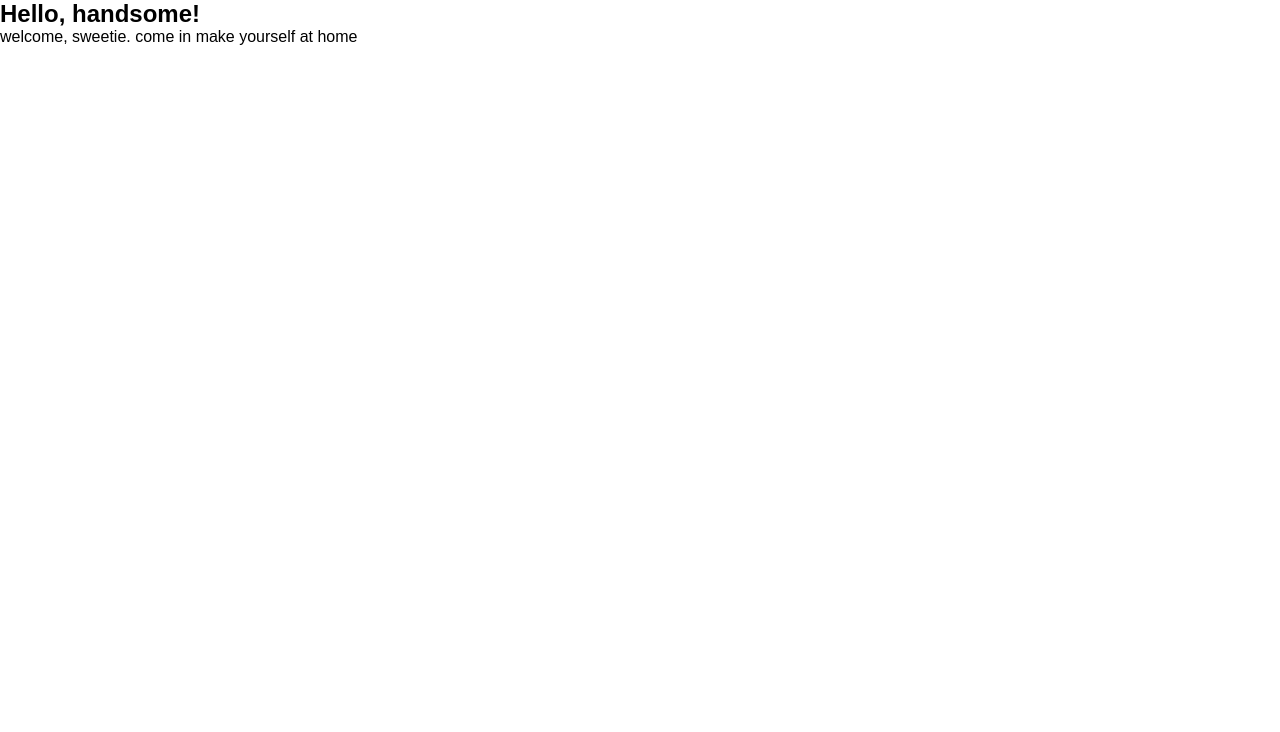
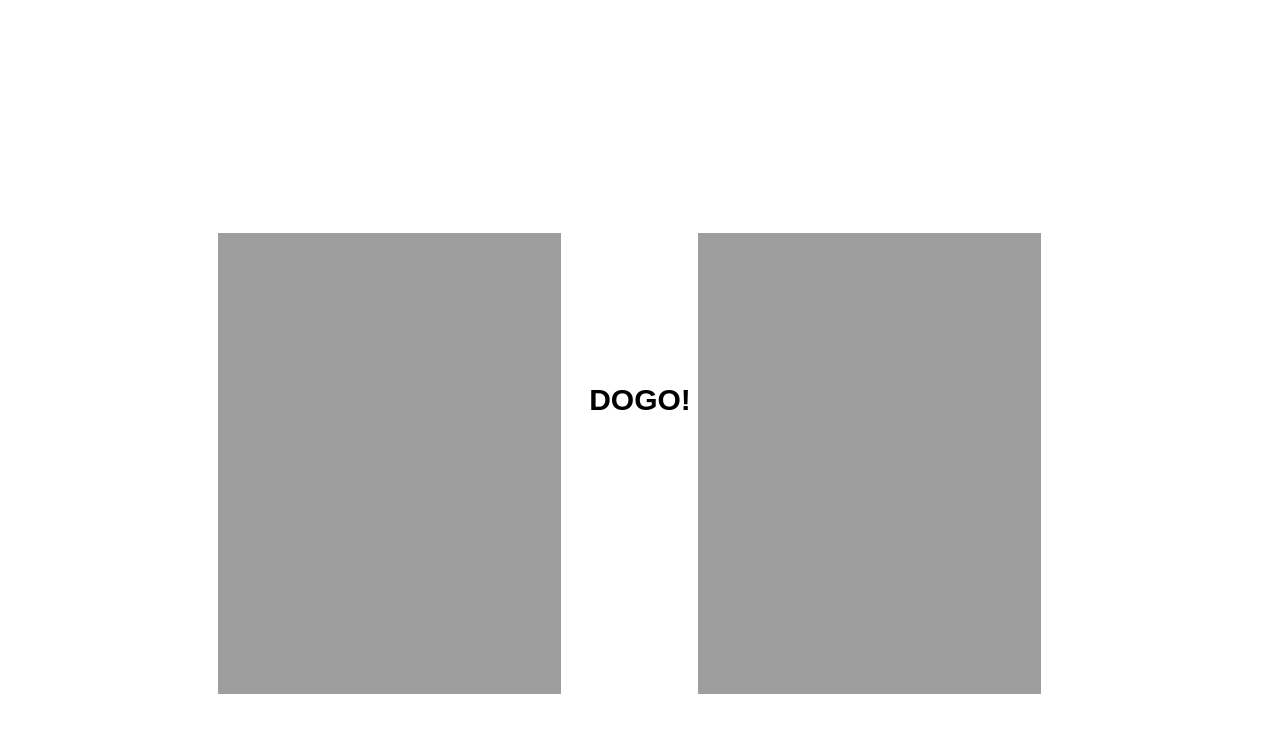
Before and after one commit to VladykoD/3d-card, a plain HTML site: page liquid/index.html in a window 1280 px wide. Drawn offline with nearby package versions, Linux system fonts and the light colour scheme; files that its build step writes are made by us from their sources.

Commit message:
added effect with tweenmax

```diff
--- a/liquid/app.js
+++ b/liquid/app.js
@@ -0,0 +1,15 @@
+new hoverEffect({
+    parent: document.querySelector('.distortion1'),
+    intensity: 0.4,
+    image1: 'dog1.jpg',
+    image2: 'dog2.jpg',
+    displacementImage: './displacement/2.jpg'
+})
+new hoverEffect({
+    parent: document.querySelector('.distortion2'),
+    intensity: 0.4,
+    image1: 'dog2.jpg',
+    image2: 'dog1.jpg',
+    angle: Math.PI / 2,
+    displacementImage: './displacement/6.jpg'
+})
--- a/liquid/index.html
+++ b/liquid/index.html
@@ -7,12 +7,15 @@
     <link rel="stylesheet" href="style.css">
 </head>
 <body>
+    <!-- source: https://www.youtube.com/watch?v=HlCzCq46YTk&list=WL&index=3 -->
+    <!-- source: https://github.com/robin-dela/hover-effect -->
+
     <section class="landing">
         <div class="intro">
-            <h1>Hello, handsome!</h1>
-            <p>welcome, sweetie. come in make yourself at home</p>
+            <h1>DOGO!</h1>
         </div>
-        <div class="distortion"></div>
+        <div class="distortion distortion1"></div>
+        <div class="distortion distortion2"></div>
     </section>
     <script src="https://cdnjs.cloudflare.com/ajax/libs/gsap/latest/TweenMax.min.js" integrity="sha512-8Wy4KH0O+AuzjMm1w5QfZ5j5/y8Q/kcUktK9mPUVaUoBvh3QPUZB822W/vy7ULqri3yR8daH3F58+Y8Z08qzeg==" crossorigin="anonymous"></script>
     <script src="https://cdnjs.cloudflare.com/ajax/libs/three.js/r125/three.min.js" integrity="sha512-XI02ivhfmEfnk8CEEnJ92ZS6hOqWoWMKF6pxF/tC/DXBVxDXgs2Kmlc9CHA0Aw2dX03nrr8vF54Z6Mqlkuabkw==" crossorigin="anonymous"></script>
--- /dev/null
+++ b/liquid/style.css
@@ -0,0 +1,36 @@
+* {
+  margin: 0;
+  padding: 0;
+  box-sizing: border-box;
+}
+
+body {
+  font-family: sans-serif;
+  font-size: 20px;
+  min-height: 100vh;
+  display: flex;
+  align-items: center;
+  justify-content: center;
+}
+
+.landing {
+  margin-left: auto;
+  margin-right: auto;
+  position: relative;
+  object-fit: cover;
+}
+
+.distortion {
+  height: 461px;
+  width: 343px;
+  position: absolute;
+}
+
+.distortion1 {
+  top: -150px;
+  right: -350px;
+}
+.distortion2 {
+  top: -150px;
+  right: 130px;
+}
```
Also changed, not shown: 2 other files.
